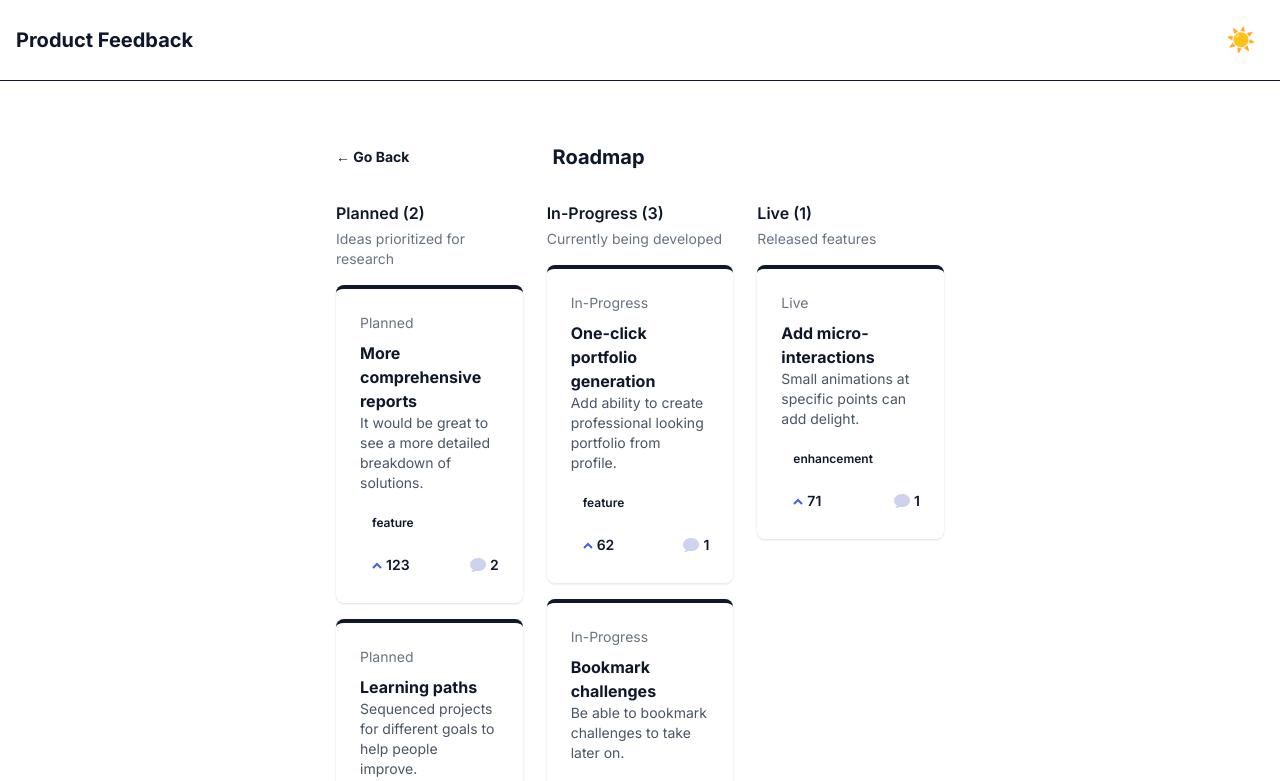
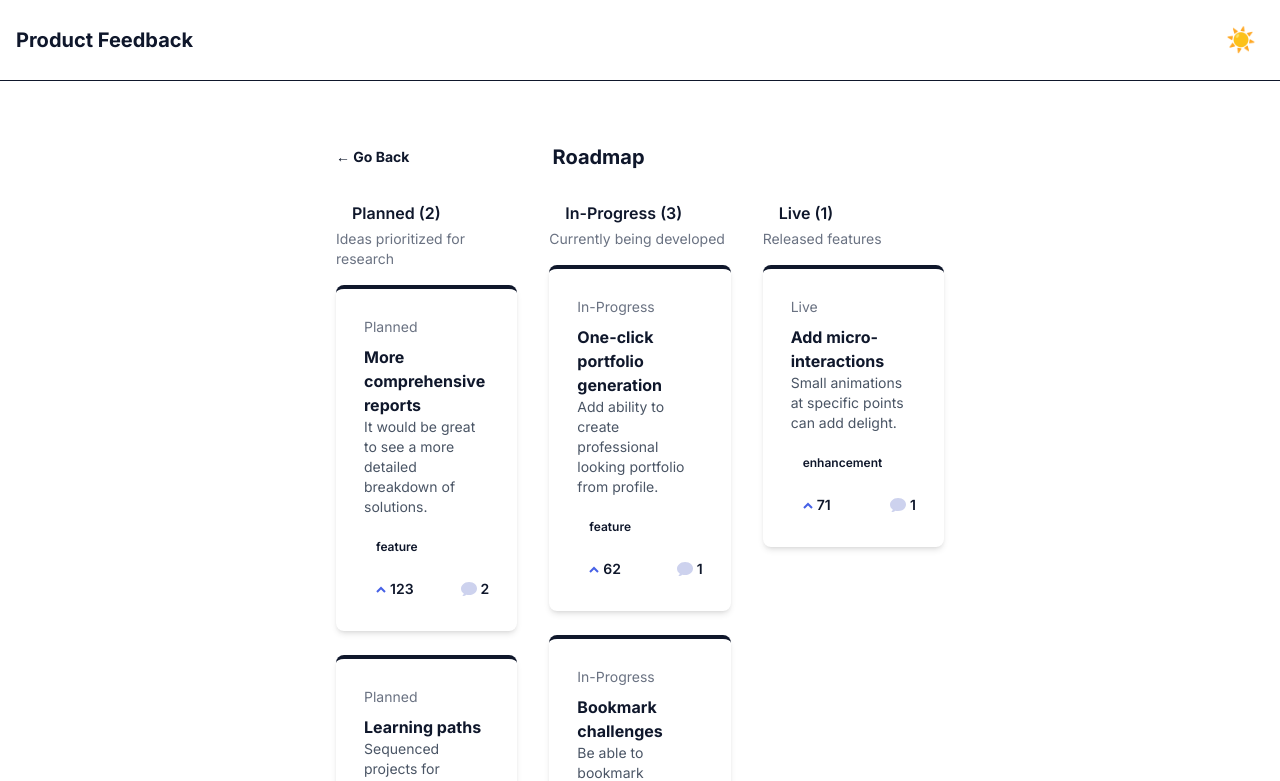
Before and after one commit to andrewteece/product-feedback-app, a Next.js app: page /roadmap in a window 1280 px wide. Shown: the top 781 px of the page. Built offline with nearby package versions, Linux system fonts and the light colour scheme.

Commit message:
fix card separation and add animation/hover

```diff
--- a/src/app/feedback/[id]/page.tsx
+++ b/src/app/feedback/[id]/page.tsx
@@ -1,58 +1,38 @@
 'use client';
 
-import { useEffect, useState } from 'react';
+import { notFound, useParams } from 'next/navigation';
 import { useFeedbackStore } from '@/store/feedbackStore';
-import { notFound } from 'next/navigation';
-import { mockFeedbacks } from '@/lib/mockFeedbackData';
 import CommentSection from '@/components/comments/CommentSection';
 
-export default function FeedbackDetail({ params }: { params: { id: string } }) {
-  const feedbackId = parseInt(params.id, 10);
+export default function FeedbackDetailPage() {
+  const params = useParams();
+  const id = Number(params?.id);
 
-  const feedbacks = useFeedbackStore((s) => s.feedbacks);
-  const setFeedbacks = useFeedbackStore((s) => s.setFeedbacks);
-
-  const [mounted, setMounted] = useState(false);
-
-  useEffect(() => {
-    console.log('[useEffect] Component mounted');
-    setMounted(true);
-
-    if (feedbacks.length === 0) {
-      console.log('[useEffect] No feedbacks in store — seeding mock data');
-      setFeedbacks(mockFeedbacks);
-    } else {
-      console.log('[useEffect] Feedbacks already loaded:', feedbacks);
-    }
-  }, [feedbacks, setFeedbacks]);
-
-  if (!mounted) {
-    console.log('[render] Not mounted yet — skipping render');
-    return null;
-  }
-
-  const feedback = feedbacks.find((f) => f.id === feedbackId);
+  const feedback = useFeedbackStore((state) =>
+    state.feedbacks.find((f) => f.id === id)
+  );
 
   if (!feedback) {
-    console.warn('[render] Feedback not found! Showing 404.');
     return notFound();
   }
 
-  console.log('[render] Feedback found:', feedback);
-
   return (
     <section className='max-w-2xl mx-auto space-y-6'>
-      <div className='border p-4 rounded shadow'>
-        <h1 className='text-xl font-bold'>{feedback.title}</h1>
+      <div className='border p-4 rounded shadow bg-white dark:bg-darkBlue'>
+        <h1 className='text-xl font-bold text-darkBlue dark:text-white'>
+          {feedback.title}
+        </h1>
         <p className='text-gray-600 dark:text-gray-300'>
           {feedback.description}
         </p>
+
         <div className='flex items-center gap-4 mt-2'>
           <span className='bg-slate-100 dark:bg-slate-800 px-2 py-1 rounded text-sm'>
             Category: {feedback.category}
           </span>
           <span className='text-sm text-blue-500'>{feedback.status}</span>
         </div>
+
         <button className='mt-4 px-4 py-2 bg-blue-600 text-white rounded'>
           ▲ {feedback.upvotes}
         </button>
--- a/src/app/roadmap/page.tsx
+++ b/src/app/roadmap/page.tsx
@@ -22,19 +22,27 @@ const RoadmapPage = () => {
   const renderColumn = (
     title: string,
     description: string,
-    items: typeof feedbacks
+    items: typeof feedbacks,
+    accentColor: string
   ) => (
     <section>
-      <h2 className='text-md font-semibold text-darkBlue mb-1'>
+      <div className={`flex items-center gap-2 mb-1`}>
+        <span
+          className={`w-2 h-2 rounded-full ${accentColor}`}
+          aria-hidden='true'
+        ></span>
+        <h2 className='text-md font-semibold text-darkBlue'>
           {title} ({items.length})
         </h2>
+      </div>
       <p className='text-sm text-gray-500 mb-4'>{description}</p>
 
-      <div className='space-y-4'>
+      <div>
         {items.map((item) => (
+          <div key={item.id} className='mb-6'>
+            <Link href={`/feedback/${item.id}`}>
               <div
-            key={item.id}
-            className={`bg-white dark:bg-darkBlue p-6 rounded-lg border-t-4 shadow-sm ${
+                className={`bg-white dark:bg-darkBlue p-7 rounded-lg border-t-4 shadow-md hover:ring-2 ring-purple transition-transform hover:-translate-y-1 ${
                   item.status === 'Planned'
                     ? 'border-orange'
                     : item.status === 'In-Progress'
@@ -58,7 +66,10 @@ const RoadmapPage = () => {
 
                 <div className='flex justify-between items-center'>
                   <button
-                onClick={() => toggleUpvote(item.id)}
+                    onClick={(e) => {
+                      e.preventDefault();
+                      toggleUpvote(item.id);
+                    }}
                     className={`flex items-center gap-1 px-3 py-1 rounded-lg transition font-semibold text-sm ${
                       item.upvoted
                         ? 'bg-purple text-white'
@@ -87,6 +98,8 @@ const RoadmapPage = () => {
                   </div>
                 </div>
               </div>
+            </Link>
+          </div>
         ))}
       </div>
     </section>
@@ -107,10 +120,20 @@ const RoadmapPage = () => {
         </Link>
       </div>
 
-      <div className='grid grid-cols-1 md:grid-cols-3 gap-6'>
-        {renderColumn('Planned', 'Ideas prioritized for research', planned)}
-        {renderColumn('In-Progress', 'Currently being developed', inProgress)}
-        {renderColumn('Live', 'Released features', live)}
+      <div className='grid grid-cols-1 md:grid-cols-3 gap-x-8 gap-y-10'>
+        {renderColumn(
+          'Planned',
+          'Ideas prioritized for research',
+          planned,
+          'bg-orange'
+        )}
+        {renderColumn(
+          'In-Progress',
+          'Currently being developed',
+          inProgress,
+          'bg-magenta'
+        )}
+        {renderColumn('Live', 'Released features', live, 'bg-lightBlue')}
       </div>
     </main>
   );
--- a/src/components/providers/AppProvider.tsx
+++ b/src/components/providers/AppProvider.tsx
@@ -9,7 +9,6 @@ export const AppProvider = ({ children }: { children: React.ReactNode }) => {
   const setFeedbacks = useFeedbackStore((state) => state.setFeedbacks);
 
   useEffect(() => {
-    // DEBUG: Check original raw statuses
     console.log(
       'RAW STATUS VALUES:',
       rawData.productRequests.map((f) => f.status)
@@ -17,7 +16,6 @@ export const AppProvider = ({ children }: { children: React.ReactNode }) => {
 
     const normalizeStatus = (status: string): Status => {
       const normalized = status.trim().toLowerCase();
-
       switch (normalized) {
         case 'suggestion':
           return 'Suggestion';
@@ -33,19 +31,38 @@ export const AppProvider = ({ children }: { children: React.ReactNode }) => {
       }
     };
 
+    type RawUser = {
+      image: string;
+      name: string;
+      username: string;
+    };
+
+    const normalizeUser = (user: RawUser) => ({
+      name: user.name,
+      username: user.username,
+      image: user.image, // ✅ image → avatarUrl
+    });
+
     const loaded = rawData.productRequests.map((item) => ({
       ...item,
       status: normalizeStatus(item.status),
       upvoted: false,
+      comments: item.comments?.map((comment) => ({
+        ...comment,
+        user: normalizeUser(comment.user),
+        replies: comment.replies?.map((reply) => ({
+          ...reply,
+          user: normalizeUser(reply.user),
+        })),
+      })),
     }));
 
     console.log(
       '✅ NORMALIZED STATUS VALUES:',
       loaded.map((f) => f.status)
     );
-
     setFeedbacks(loaded);
   }, [setFeedbacks]);
 
-  return <>{children}</>;
+  return <>{children}</>; // ✅ Don't forget to return children!
 };
```
Lines whose indentation alone changed are shown as unchanged.
